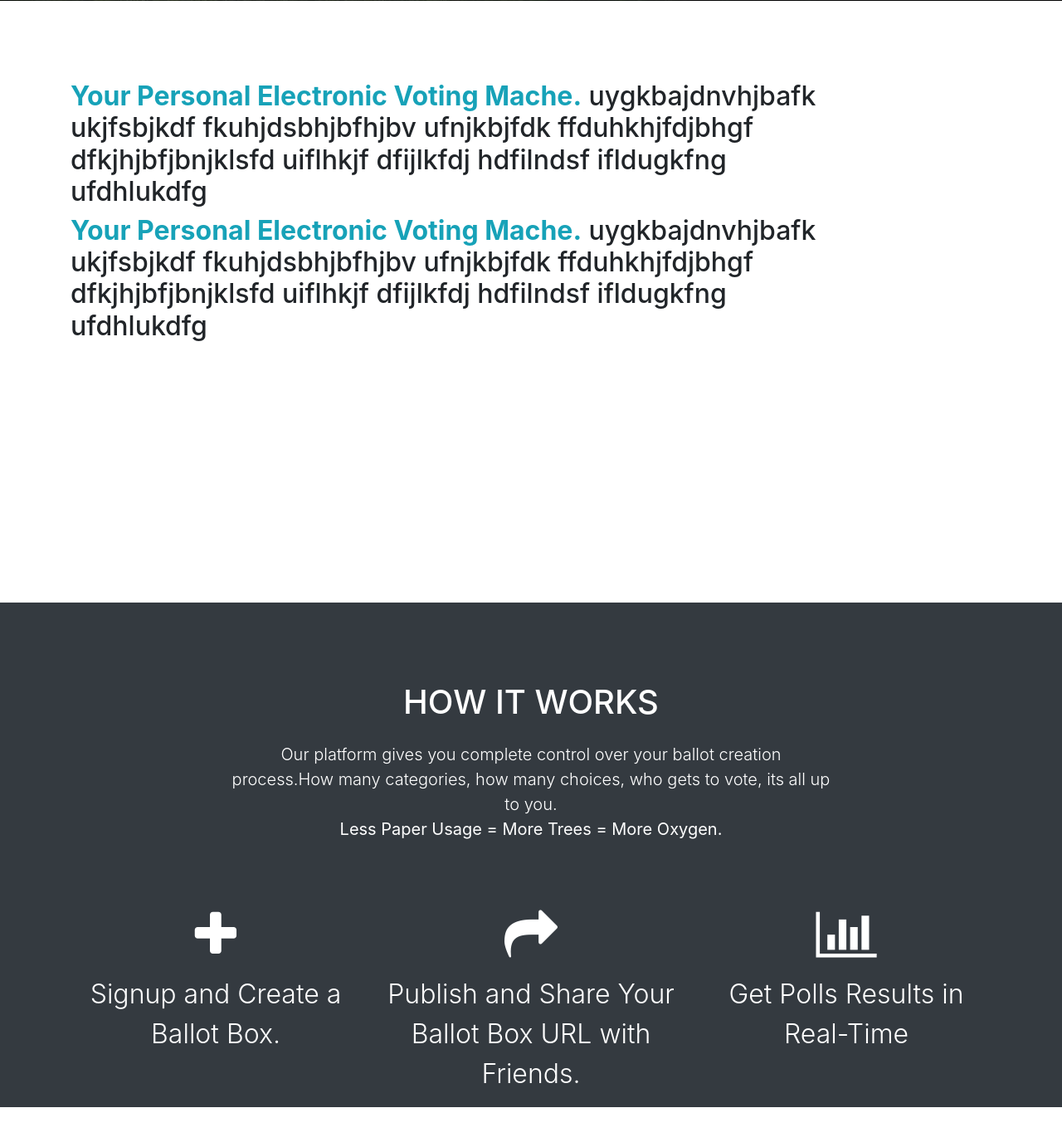
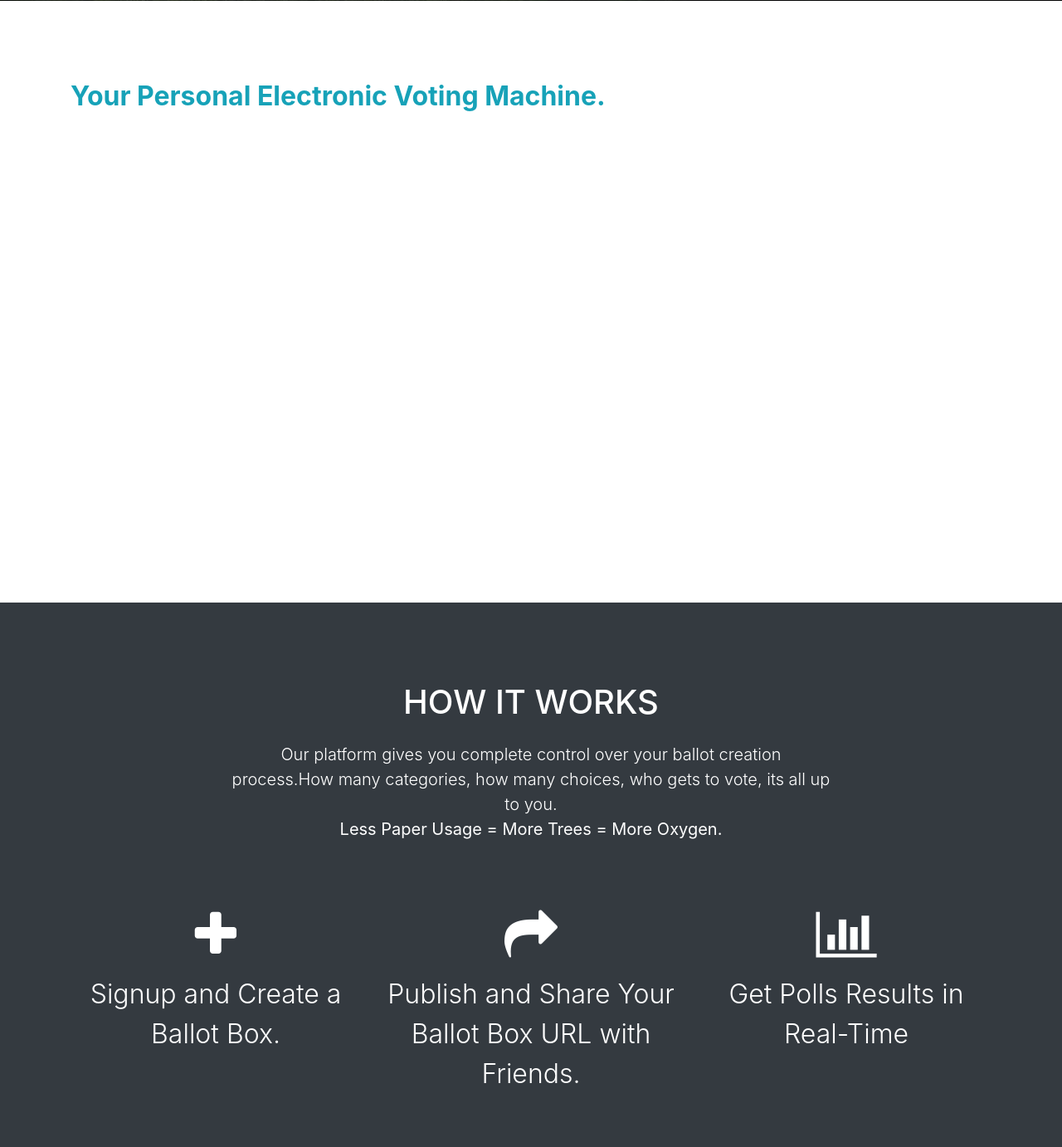
Before and after one commit to bunya017/Evotche, a Django app: page / in a window 1280 px wide. Shown: the part 795-2177 px from the top of the page at 83% size. Run offline with Django 3.2, Linux system fonts and the light colour scheme; some libraries are stand-ins or nearby versions.

Commit message:
'font-awesomes'

```diff
--- a/polls/templates/polls/index.html
+++ b/polls/templates/polls/index.html
@@ -21,8 +21,7 @@
   <div class="container fill-viewport">
     <div class="row pt-5">
       <div class="col-12 col-md-10 mt-5">
-        <h2><strong class="text-info">Your Personal Electronic Voting Mache.</strong> uygkbajdnvhjbafk ukjfsbjkdf fkuhjdsbhjbfhjbv ufnjkbjfdk ffduhkhjfdjbhgf dfkjhjbfjbnjklsfd uiflhkjf dfijlkfdj hdfilndsf ifldugkfng ufdhlukdfg </h2>
-        <h2><strong class="text-info">Your Personal Electronic Voting Mache.</strong> uygkbajdnvhjbafk ukjfsbjkdf fkuhjdsbhjbfhjbv ufnjkbjfdk ffduhkhjfdjbhgf dfkjhjbfjbnjklsfd uiflhkjf dfijlkfdj hdfilndsf ifldugkfng ufdhlukdfg </h2>
+        <h2><strong class="text-info">Your Personal Electronic Voting Machine.</strong> </h2>
       </div>
     </div>
   </div>
@@ -36,7 +35,7 @@
         <p class="lead pt-3 text-white">Our platform gives you complete control over your ballot creation process.How many categories, how many choices, who gets to vote, its all up to you. <br><strong>Less Paper Usage = More Trees = More Oxygen.</strong></p>
       </div>
     </div>
-    <div class="row mb-5">
+    <div class="row pb-5">
       <div class="col-12 col-md-4 mx-auto mt-5 text-center">
         <i class="fa fa-4x fa-plus my-3 mx-4 text-white"></i>
         <p class="bigg text-white">Signup and Create a Ballot Box.</p>
```
